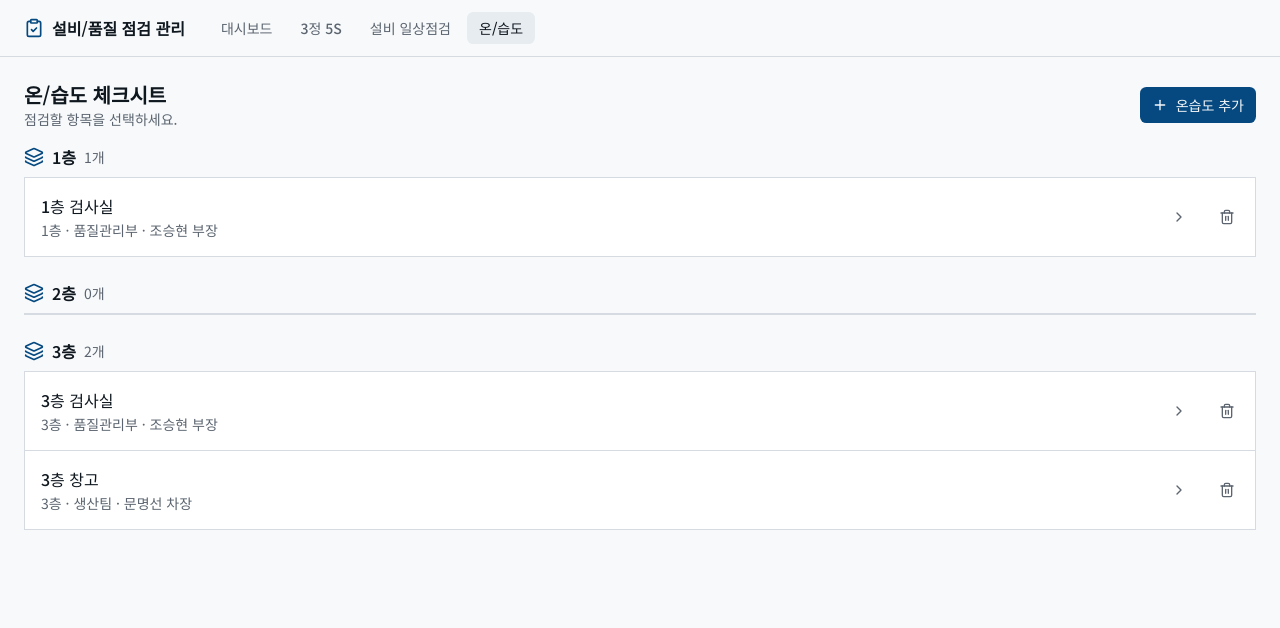
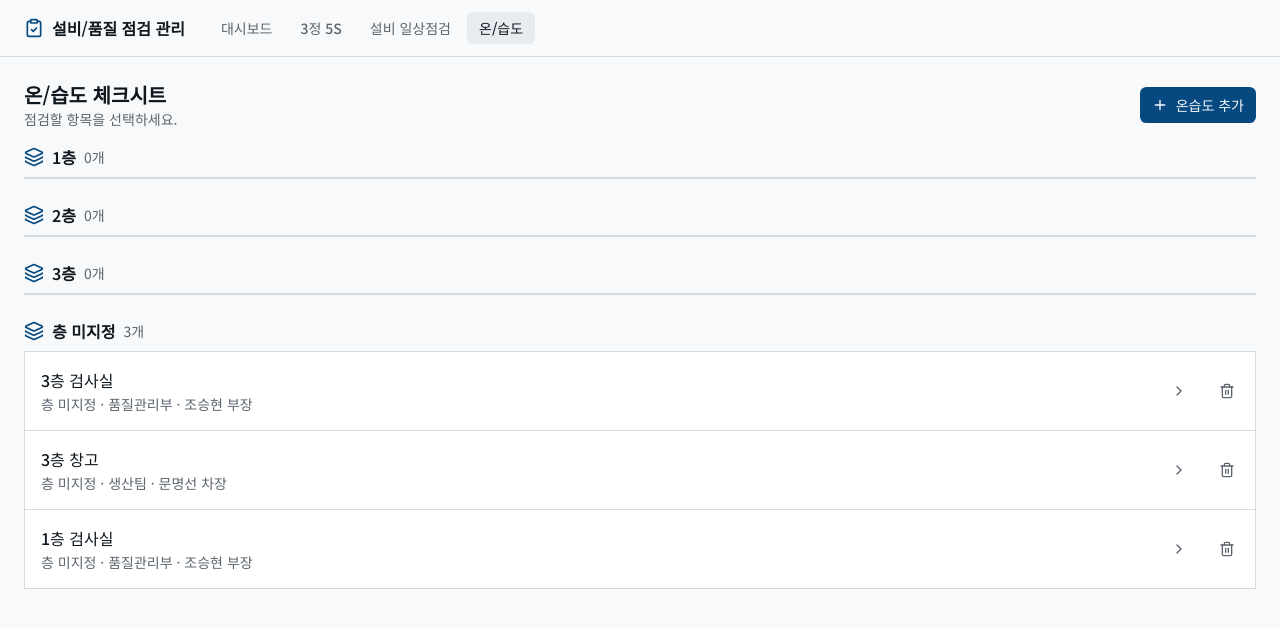
Before and after one commit to WO2IN/test, a Next.js app: page /checksheets/temp-humidity in a window 1280 px wide. Shown: the top 628 px of the page. Built offline with nearby package versions, Linux system fonts and the light colour scheme.

Commit message:
Use explicitly assigned floor for grouping

```diff
--- a/app/checksheets/5s/[targetId]/page.tsx
+++ b/app/checksheets/5s/[targetId]/page.tsx
@@ -77,7 +77,7 @@ export default async function FiveSPage({
                 <SheetHeaderEditor
                   id={tId}
                   name={target.name}
-                  floor={target.floor || target.name.match(/([123]층)/)?.[1] || '1층'}
+                  floor={target.floor || ''}
                   department={target.department || ''}
                   manager={target.manager || ''}
                   standard={target.standard || '표시: ◎(매우잘함) / ○(잘함) / △(보통수준) / V(미흡함) / ×(대단히 미흡함) / N/A(해당사항 없음)'}
--- a/app/checksheets/5s/page.tsx
+++ b/app/checksheets/5s/page.tsx
@@ -48,9 +48,7 @@ export default async function FiveSIndexPage() {
             {(() => {
               const floors = new Map<string, typeof targetList>()
               for (const item of targetList) {
-                const floor = item.floor
-                  ? String(item.floor).replace(/층$/, '')
-                  : item.name.match(/(\d+)층/)?.[1] || '미지정'
+                const floor = item.floor ? String(item.floor).replace(/층$/, '') : '미지정'
                 floors.set(floor, [...(floors.get(floor) ?? []), item])
               }
               const entries = ['1', '2', '3', ...floors.keys()].filter((floor, index, all) => all.indexOf(floor) === index)
@@ -67,7 +65,7 @@ export default async function FiveSIndexPage() {
                         key={item.id}
                         href={`/checksheets/5s/${item.id}`}
                         name={item.name}
-                        floor={item.floor || item.name.match(/(\d+)층/)?.[0]}
+                        floor={item.floor || ''}
                         department={item.department}
                         manager={item.manager}
                         deleteTitle="이 항목을 삭제할까요?"
--- a/app/checksheets/daily/[equipmentId]/page.tsx
+++ b/app/checksheets/daily/[equipmentId]/page.tsx
@@ -82,7 +82,7 @@ export default async function DailyCheckDetailPage({
                 <SheetHeaderEditor
                   id={equipId}
                   name={equip.name}
-                  floor={equip.floor || equip.name.match(/(\d+)층/)?.[0] || ''}
+                  floor={equip.floor || ''}
                   department={equip.department || ''}
                   manager={equip.manager || ''}
                   updateAction={updateEquipment}
--- a/app/checksheets/daily/page.tsx
+++ b/app/checksheets/daily/page.tsx
@@ -45,9 +45,7 @@ export default async function DailyCheckIndexPage() {
             {(() => {
               const floors = new Map<string, typeof equipmentList>()
               for (const item of equipmentList) {
-                const floor = item.floor
-      ? String(item.floor).replace(/층$/, '')
-      : item.name.match(/(\d+)층/)?.[1] || '미지정'
+                const floor = item.floor ? String(item.floor).replace(/층$/, '') : '미지정'
                 floors.set(floor, [...(floors.get(floor) ?? []), item])
               }
               const entries = ['1', '2', '3', ...floors.keys()].filter((floor, index, all) => all.indexOf(floor) === index)
@@ -59,7 +57,7 @@ export default async function DailyCheckIndexPage() {
                     <span className="text-sm text-muted-foreground">{floors.get(floor)?.length ?? 0}개</span>
                   </div>
                   <div className="flex flex-col divide-y divide-border border border-border">
-                    {floors.get(floor)?.map((item) => <TargetListRow key={item.id} href={`/checksheets/daily/${item.id}`} name={item.name} floor={item.floor || item.name.match(/(\d+)층/)?.[0]} department={item.department} manager={item.manager} deleteTitle="이 설비를 삭제할까요?" deleteDescription={`${item.name} 설비와 연관된 사진, 점검항목, 일상점검 내용이 함께 삭제됩니다. 이 작업은 되돌릴 수 없습니다.`} deleteAction={deleteEquipment} id={item.id} />)}
+                    {floors.get(floor)?.map((item) => <TargetListRow key={item.id} href={`/checksheets/daily/${item.id}`} name={item.name} floor={item.floor || ''} department={item.department} manager={item.manager} deleteTitle="이 설비를 삭제할까요?" deleteDescription={`${item.name} 설비와 연관된 사진, 점검항목, 일상점검 내용이 함께 삭제됩니다. 이 작업은 되돌릴 수 없습니다.`} deleteAction={deleteEquipment} id={item.id} />)}
                   </div>
                 </section>
               ))
--- a/app/checksheets/temp-humidity/[targetId]/page.tsx
+++ b/app/checksheets/temp-humidity/[targetId]/page.tsx
@@ -81,7 +81,7 @@ export default async function TempHumidityPage({
                 <SheetHeaderEditor
                   id={tId}
                   name={target.name}
-                  floor={target.floor || target.name.match(/(\d+)층/)?.[0] || ''}
+                  floor={target.floor || ''}
                   department={target.department || ''}
                   manager={target.manager || ''}
                   standard={target.standard || '관리기준: 온도 20±10℃ · 습도 60% 이하'}
--- a/app/checksheets/temp-humidity/page.tsx
+++ b/app/checksheets/temp-humidity/page.tsx
@@ -49,9 +49,7 @@ export default async function TempHumidityIndexPage() {
             {(() => {
               const floors = new Map<string, typeof targetList>()
               for (const item of targetList) {
-                const floor = item.floor
-                  ? String(item.floor).replace(/층$/, '')
-                  : item.name.match(/(\d+)층/)?.[1] || '미지정'
+const floor = item.floor ? String(item.floor).replace(/층$/, '') : '미지정'
                 floors.set(floor, [...(floors.get(floor) ?? []), item])
               }
               const entries = ['1', '2', '3', ...floors.keys()].filter((floor, index, all) => all.indexOf(floor) === index)
@@ -59,7 +57,7 @@ export default async function TempHumidityIndexPage() {
                 <section key={floor} aria-labelledby={`temp-floor-${floor}`}>
                   <div className="mb-2 flex items-center gap-2"><Layers3Icon className="size-5 text-primary" aria-hidden="true" /><h2 id={`temp-floor-${floor}`} className="font-semibold">{floor === '미지정' ? '층 미지정' : `${floor.replace('층', '')}층`}</h2><span className="text-sm text-muted-foreground">{floors.get(floor)?.length ?? 0}개</span></div>
                   <div className="flex flex-col divide-y divide-border border border-border">
-                    {floors.get(floor)?.map((item) => <TargetListRow key={item.id} href={`/checksheets/temp-humidity/${item.id}`} name={item.name} floor={item.floor || item.name.match(/(\d+)층/)?.[0]} department={item.department} manager={item.manager} deleteTitle="이 항목을 삭제할까요?" deleteDescription={`${item.name} 항목과 입력된 온/습도 점검 내용이 함께 삭제됩니다. 이 작업은 되돌릴 수 없습니다.`} deleteAction={deleteTempHumidityTarget} id={item.id} />)}
+                    {floors.get(floor)?.map((item) => <TargetListRow key={item.id} href={`/checksheets/temp-humidity/${item.id}`} name={item.name} floor={item.floor || ''} department={item.department} manager={item.manager} deleteTitle="이 항목을 삭제할까요?" deleteDescription={`${item.name} 항목과 입력된 온/습도 점검 내용이 함께 삭제됩니다. 이 작업은 되돌릴 수 없습니다.`} deleteAction={deleteTempHumidityTarget} id={item.id} />)}
                   </div>
                 </section>
               ))
--- a/app/equipment/page.tsx
+++ b/app/equipment/page.tsx
@@ -10,10 +10,7 @@ export default async function EquipmentPage() {
   const list = await getEquipmentList()
   const floors = new Map<string, typeof list>()
   for (const item of list) {
-    // 지정한 층을 항상 우선하고, 기존 이름 기반 추출은 층 미지정 데이터에만 사용합니다.
-    const detectedFloor = item.floor
-      ? String(item.floor).replace(/층$/, '')
-      : item.name.match(/(\d+)층/)?.[1] || '미지정'
+    const detectedFloor = item.floor ? String(item.floor).replace(/층$/, '') : '미지정'
     const floorItems = floors.get(detectedFloor) ?? []
     floorItems.push(item)
     floors.set(detectedFloor, floorItems)
@@ -62,7 +59,7 @@ export default async function EquipmentPage() {
                 </div>
                 <div className="grid grid-cols-1 gap-4 sm:grid-cols-2 lg:grid-cols-3">
                   {items.map((item) => (
-                    <EquipmentCard key={item.id} equipment={{ ...item, floor: item.floor || (item.name.match(/(\\d+)층/)?.[1] ?? null) }} />
+                    <EquipmentCard key={item.id} equipment={item} />
                   ))}
                 </div>
               </section>
```
